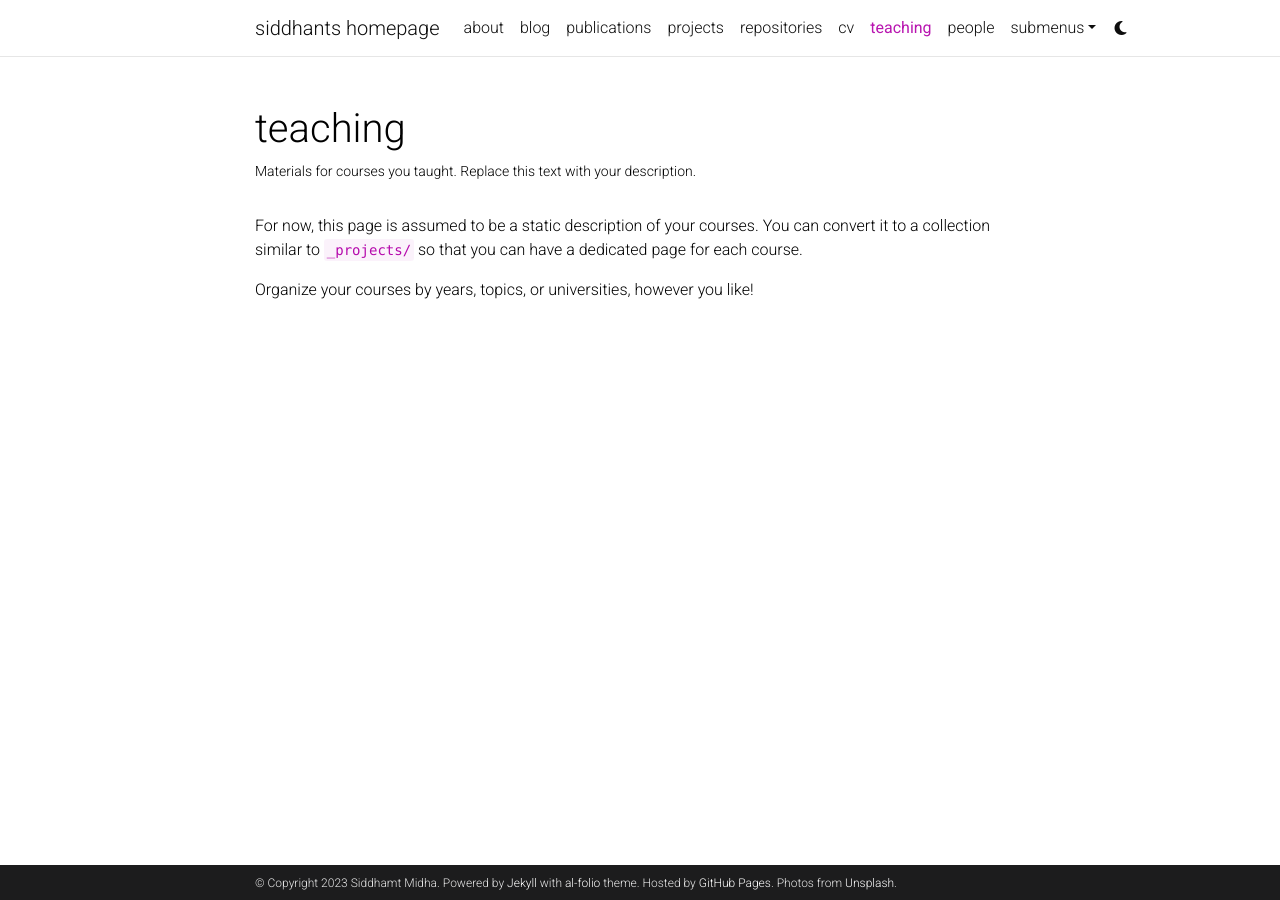
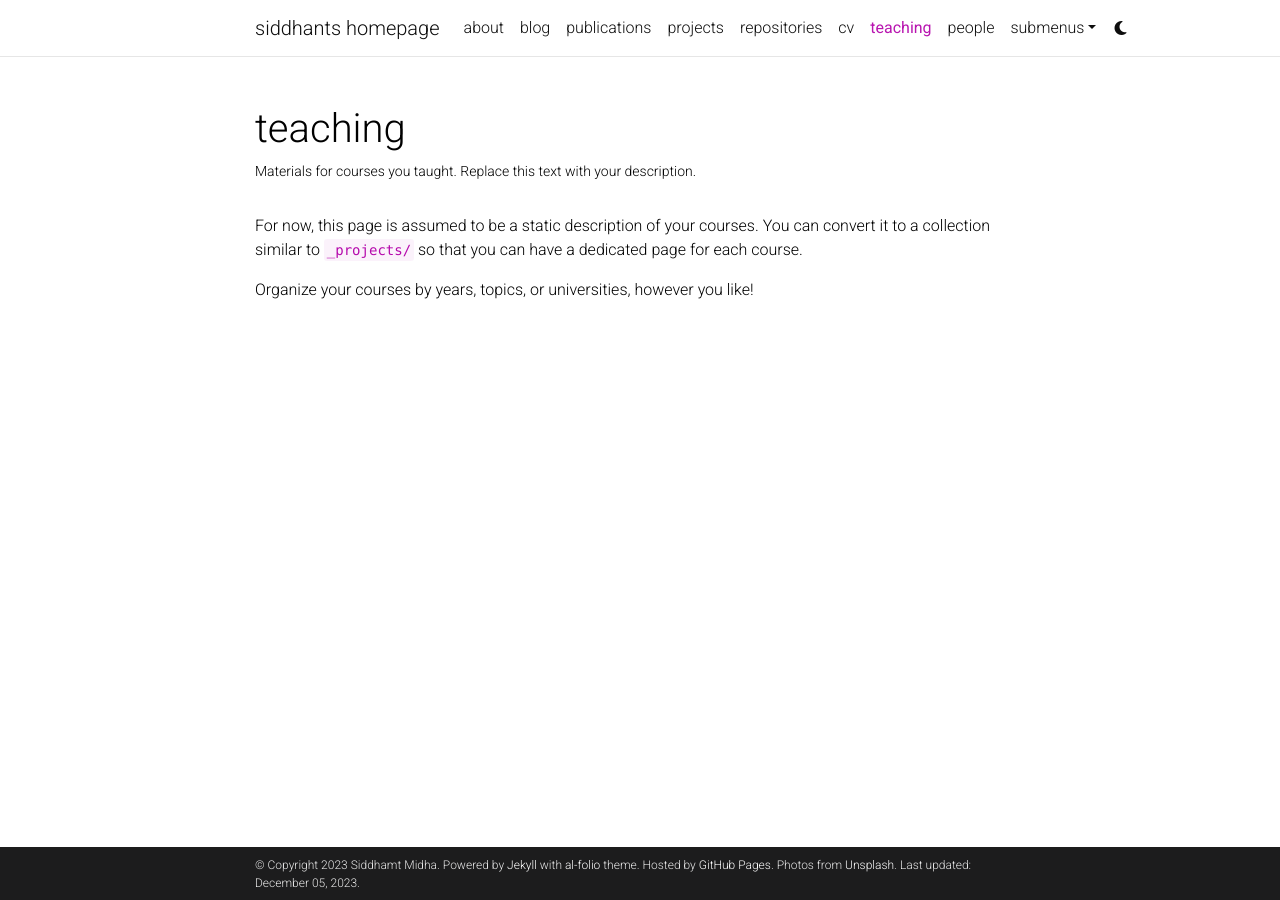
Before and after one commit to siddhant-midha/siddhant-midha.github.io, a Jekyll site: the page built from _pages/teaching.md, in a window 1280 px wide. Built offline with Jekyll 4.4.1, drawn with Linux system fonts in a browser that asks for light colours; full-size pictures stand in for the smaller copies a plugin makes; comment, search, counter and statistics services are not loaded; a style sheet for code colours, icons or effects is not loaded; some of the changed lines change nothing that is shown.

Commit message:
Update _config.yml

```diff
--- a/_config.yml
+++ b/_config.yml
@@ -20,7 +20,7 @@
 
 url: https://siddhant-midha.github.io # the base hostname & protocol for your site
 baseurl: # the subpath of your site, e.g. /blog/
-last_updated: false # set to true if you want to display last updated in the footer
+last_updated: true # set to true if you want to display last updated in the footer
 impressum_path:  # set to path to include impressum link in the footer, use the same path as permalink in a page, helps to conform with EU GDPR
 
 # -----------------------------------------------------------------------------
@@ -67,13 +67,13 @@
 # Social integration
 # -----------------------------------------------------------------------------
 
-github_username: # your GitHub user name
+github_username: siddhant-midha # your GitHub user name
 gitlab_username: # your GitLab user name
-x_username: # your X handle
+x_username: elfriedchicken # your X handle
 mastodon_username: # your mastodon instance+username in the format instance.tld/@username
-linkedin_username: # your LinkedIn user name
+linkedin_username: siddhant-midha-33878820a # your LinkedIn user name
 telegram_username: # your Telegram user name
-scholar_userid: # your Google Scholar ID
+scholar_userid: https://scholar.google.com/citations?user=fqeb_dgAAAAJ&hl=en # your Google Scholar ID
 semanticscholar_id: # your Semantic Scholar ID
 whatsapp_number: # your WhatsApp number (full phone number in international format. Omit any zeroes, brackets, or dashes when adding the phone number in international format.)
 orcid_id: # your ORCID ID
@@ -104,7 +104,7 @@
 wechat_qr: # filename of your wechat qr-code saved as an image (e.g., wechat-qr.png if saved to assets/img/wechat-qr.png)
 
 contact_note: >
-  You can even add a little note about which of these is the best way to reach you.
+  best way to reach out is via email!
 
 # -----------------------------------------------------------------------------
 # Analytics and search engine verification
@@ -113,7 +113,7 @@
 google_analytics:  # your Google Analytics measurement ID (format: G-XXXXXXXXXX)
 cronitor_analytics:  # cronitor RUM analytics site ID (format: XXXXXXXXX)
 
-google_site_verification:  # your google-site-verification ID (Google Search Console)
+google_site_verification: google18be44382e4bc888  # your google-site-verification ID (Google Search Console)
 bing_site_verification:  # out your bing-site-verification ID (Bing Webmaster)
 
 # -----------------------------------------------------------------------------
@@ -362,7 +362,7 @@
 
 enable_google_analytics:    false  # enables google analytics
 enable_cronitor_analytics: false  # enables cronitor RUM analytics
-enable_google_verification: false  # enables google site verification
+enable_google_verification: true  # enables google site verification
 enable_bing_verification:   false  # enables bing site verification
 enable_masonry:             true   # enables automatic project cards arrangement
 enable_math:                true   # enables math typesetting (uses MathJax)
```
